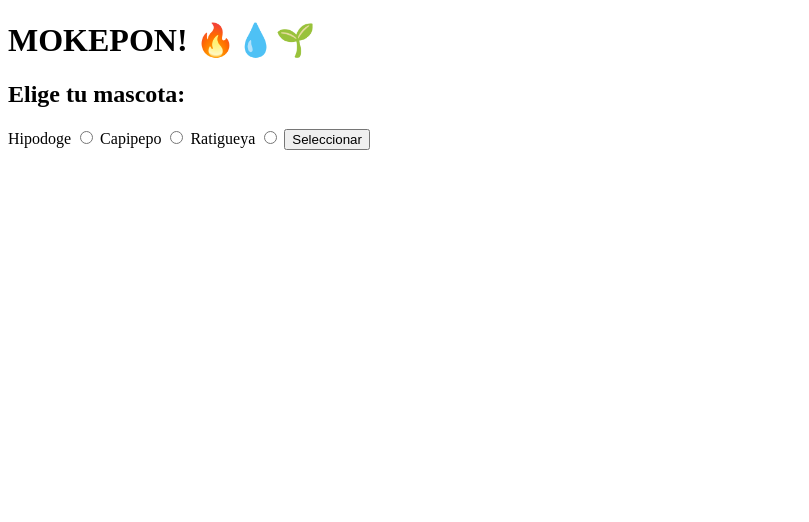
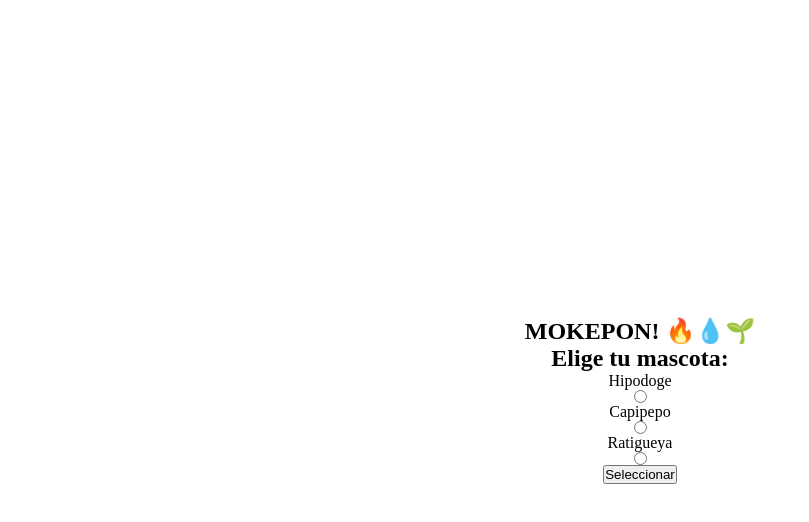
Before and after one commit to Luis-Ortiz-Torres/Mokepon, a plain HTML site: page index.html in a window 1280 px wide. Shown: the whole page, without its empty margins (0-809 px from the left). Drawn offline with Linux system fonts and the light colour scheme.

Commit message:
agregue un archivo css para darle estilo al juego

```diff
--- /dev/null
+++ b/css/style.css
@@ -0,0 +1,13 @@
+*{
+    margin: 0;
+    padding: 0;
+    box-sizing: border-box;
+}
+
+#seleccionar-mascota{
+    display: flex;
+    flex-direction: column;
+    align-items: center;
+    justify-content: center;
+    height: 100vh;
+}
--- a/index.html
+++ b/index.html
@@ -5,12 +5,14 @@
     <meta http-equiv="X-UA-Compatible" content="IE=edge" />
     <meta name="viewport" content="width=device-width, initial-scale=1.0" />
     <title>MOKEPON! 🔥💧🌱</title>
+    <link rel="stylesheet" href="./css/style.css">
     <script src="./js/mokepon.js" defer></script>
   </head>
   <body>
-    <h1>MOKEPON! 🔥💧🌱</h1>
+    <section id="seleccionar-mascota">
 
-    <section id="seleccionar-mascota">
+      <h1>MOKEPON! 🔥💧🌱</h1>
+
       <h2>Elige tu mascota:</h2>
 
         <label for="hipodoge">Hipodoge</label>
@@ -26,6 +28,9 @@
     </section>
 
     <section id="seleccionar-ataque">
+
+      <h1>MOKEPON! 🔥💧🌱</h1>
+
       <h2>Elige tu ataque:</h2>
 
       <p>Tu mascota <span id="mascota-jugador"></span> tiene <span id="vidas-jugador">3</span> vidas</p>
```
